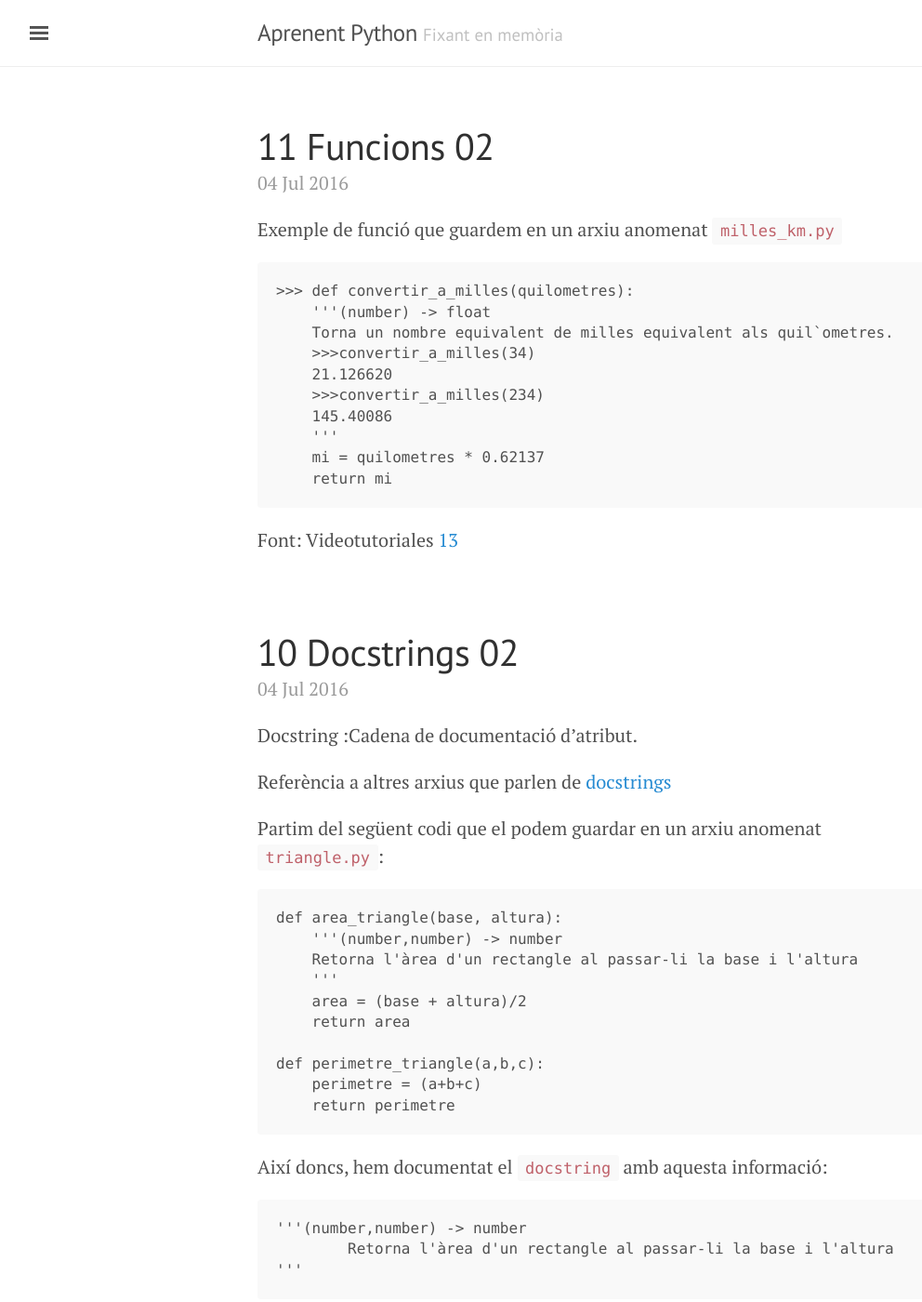
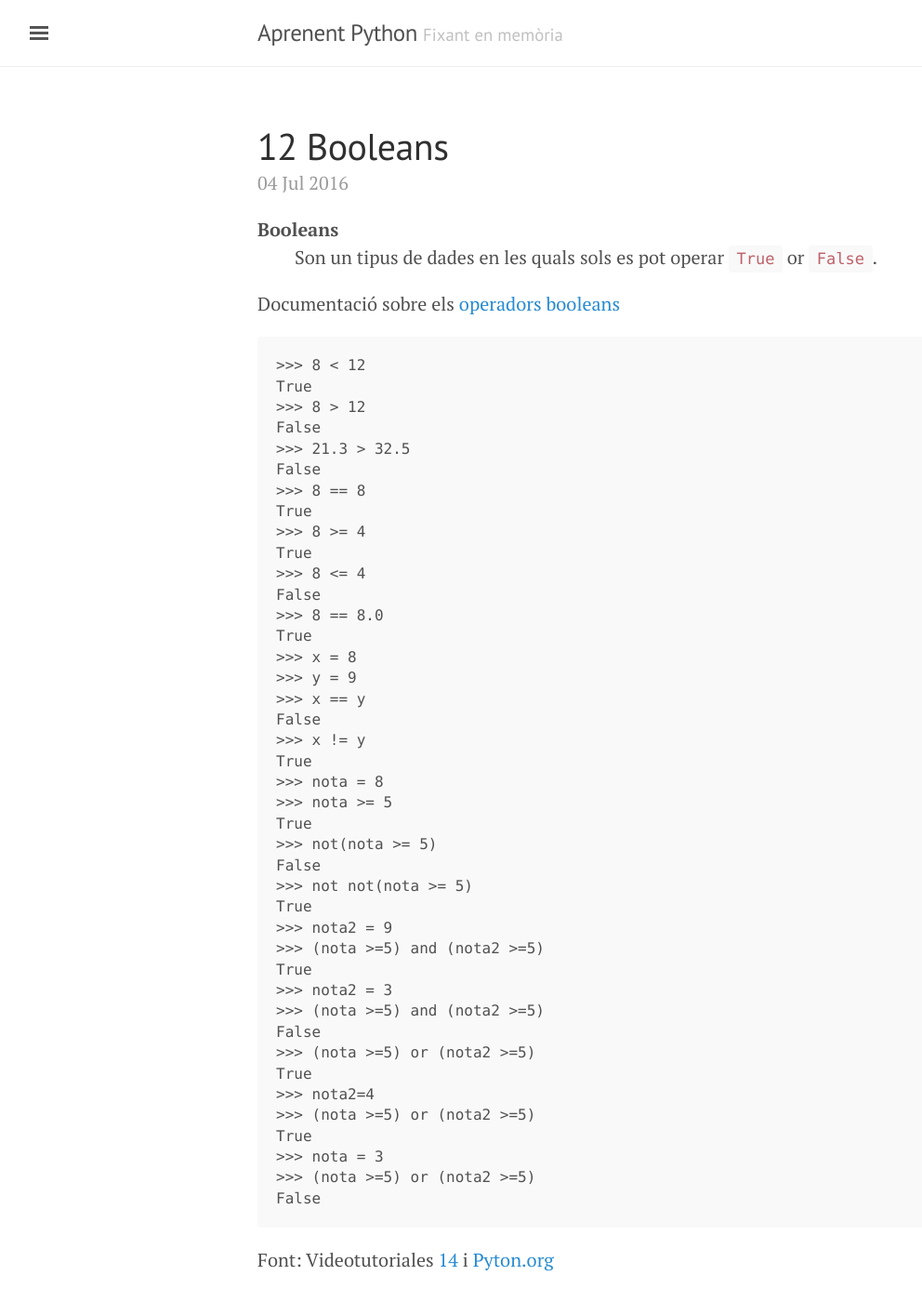
Before and after one commit to inclusa/python, a Jekyll site: the page built from index.html, in a window 1280 px wide and 1400 px high. Shown: the whole window at 93% size, without its empty margins (3-995 px from the left). Built offline with Jekyll 4.4.1, drawn with Linux system fonts in a browser that asks for light colours; the list of posts is cut into pages by our own code; some of the changed text lies outside the part shown.

Commit message:
Booleans

```diff
--- /dev/null
+++ b/_posts/2016-07-04-booleans.md
@@ -0,0 +1,54 @@
+---
+layout: post
+title: 12 Booleans
+date:  2016-07-04 03:00:00
+---
+
+Booleans
+: Son un tipus de dades en les quals sols es pot operar `True` or `False`.
+
+Documentació sobre els [operadors booleans](https://docs.python.org/3/reference/expressions.html?highlight=booleans)
+
+	>>> 8 < 12
+	True
+	>>> 8 > 12
+	False
+	>>> 21.3 > 32.5
+	False
+	>>> 8 == 8
+	True
+	>>> 8 >= 4
+	True
+	>>> 8 <= 4
+	False
+	>>> 8 == 8.0
+	True
+	>>> x = 8
+	>>> y = 9
+	>>> x == y
+	False
+	>>> x != y
+	True
+	>>> nota = 8
+	>>> nota >= 5
+	True
+	>>> not(nota >= 5)
+	False
+	>>> not not(nota >= 5)
+	True
+	>>> nota2 = 9
+	>>> (nota >=5) and (nota2 >=5)
+	True
+	>>> nota2 = 3
+	>>> (nota >=5) and (nota2 >=5)
+	False
+	>>> (nota >=5) or (nota2 >=5)
+	True
+	>>> nota2=4
+	>>> (nota >=5) or (nota2 >=5)
+	True
+	>>> nota = 3
+	>>> (nota >=5) or (nota2 >=5)
+	False
+
+Font: Videotutoriales [14](https://www.youtube.com/watch?v=z18JtJKJj64&index=15&list=PLEtcGQaT56chpYflEjBWRodHJNJN8EKpO) i [Pyton.org](https://docs.python.org/3/reference/expressions.html?highlight=booleans)
```
Also changed, not shown: _posts/2016-07-04-docstrings.md (+1 -1 lines).
